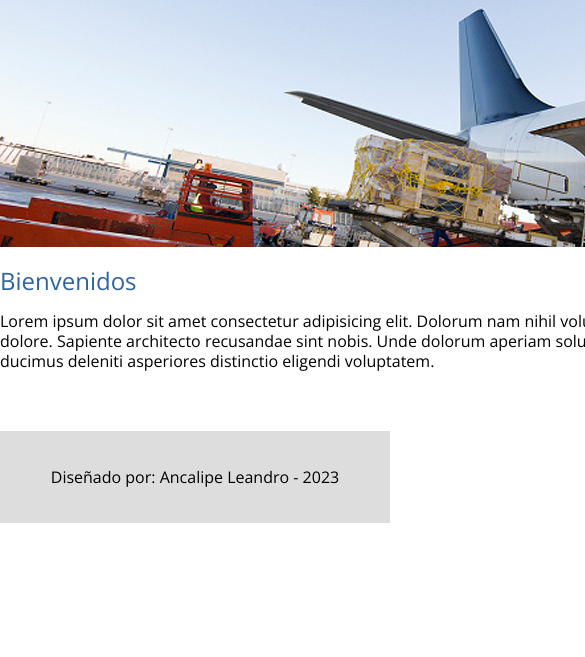
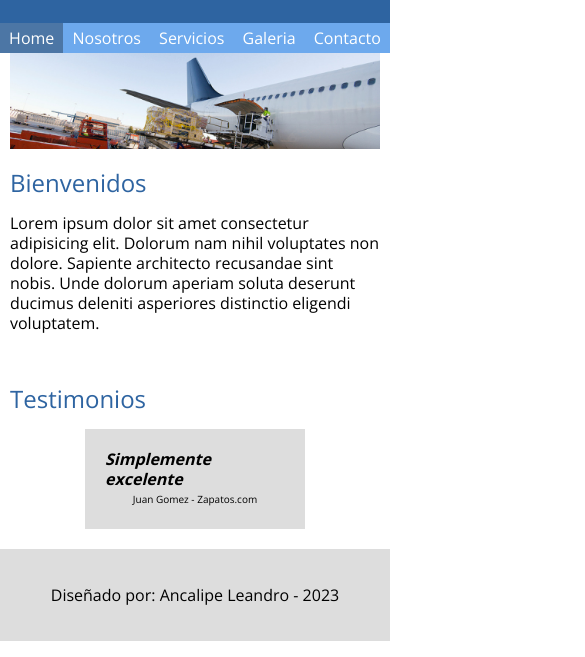
Before and after one commit to leo-anc123/Entrega-diplo, a plain HTML site: page index.html in a window 390 px wide. Shown: the part 187-844 px from the top of the page, 585 px wide, since content can reach past the window. Drawn offline with nearby package versions, Linux system fonts and the light colour scheme; a web font is replaced by a local one.

Commit message:
responsive

```diff
--- a/css/transportes.css
+++ b/css/transportes.css
@@ -66,13 +66,17 @@ footer {
 }
 
 .holder {
-    width: 960px;
+    max-width: 960px;
     margin: 0 auto;
 }
 
 h2 {
     color: #2e64a1;
     font-weight: 400;
+}
+
+.homeimg img {
+    max-width: 100%;
 }
 
 .columna {
@@ -231,3 +235,27 @@ h2 {
     align-items: flex-start;
 } */
 /*FIN CONTACTO */
+
+@media screen and (max-width:768px) {
+    .holder {
+        padding: 0 10px;
+    }
+    nav ul.holder {
+     padding: 0;
+    }
+}
+@media screen and (max-width:550px) {
+   .columna {
+    flex-direction: column;
+   }
+
+   .bienvenidos,
+   .testimonios {
+    width: 100%;
+   }
+
+   .testimonio {
+    max-width: 220px;
+    margin: 0 auto;
+   }
+}
```
